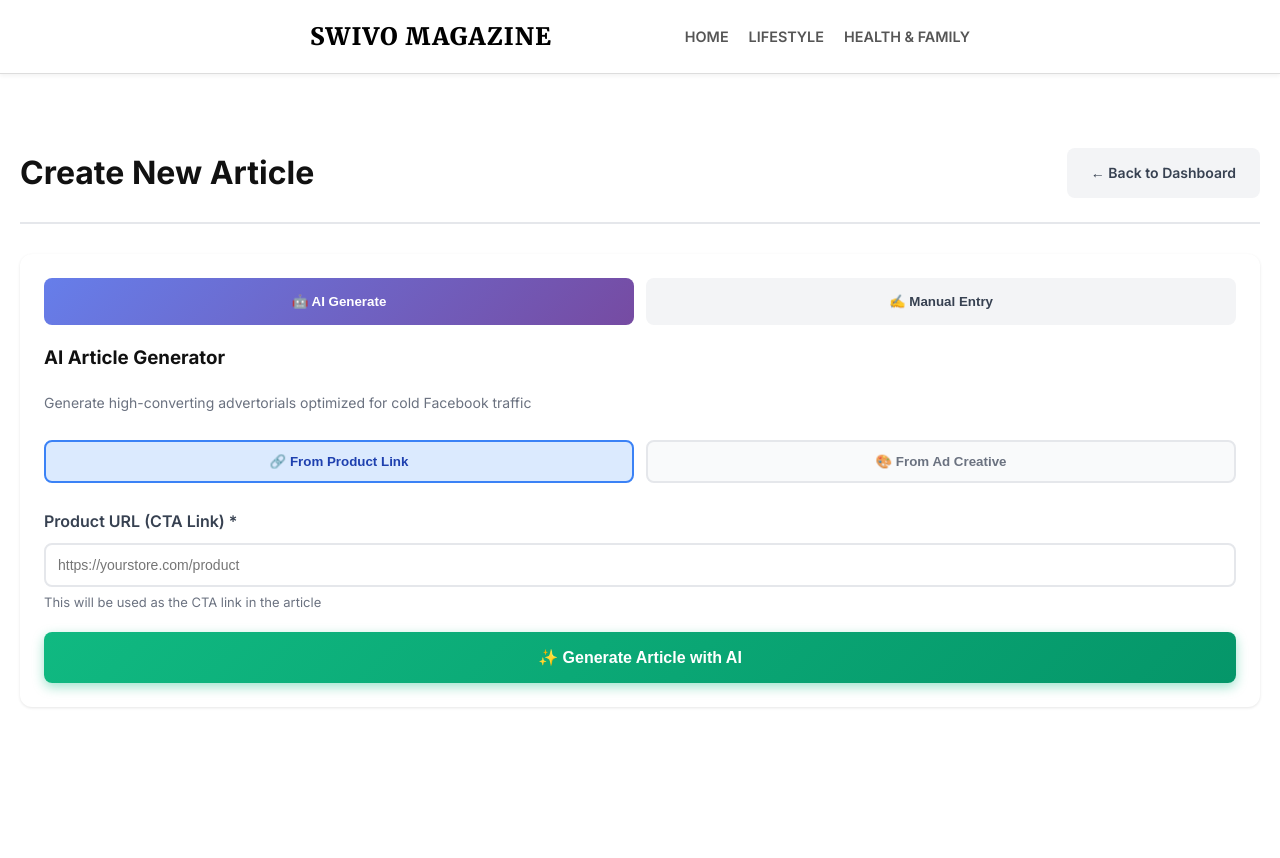
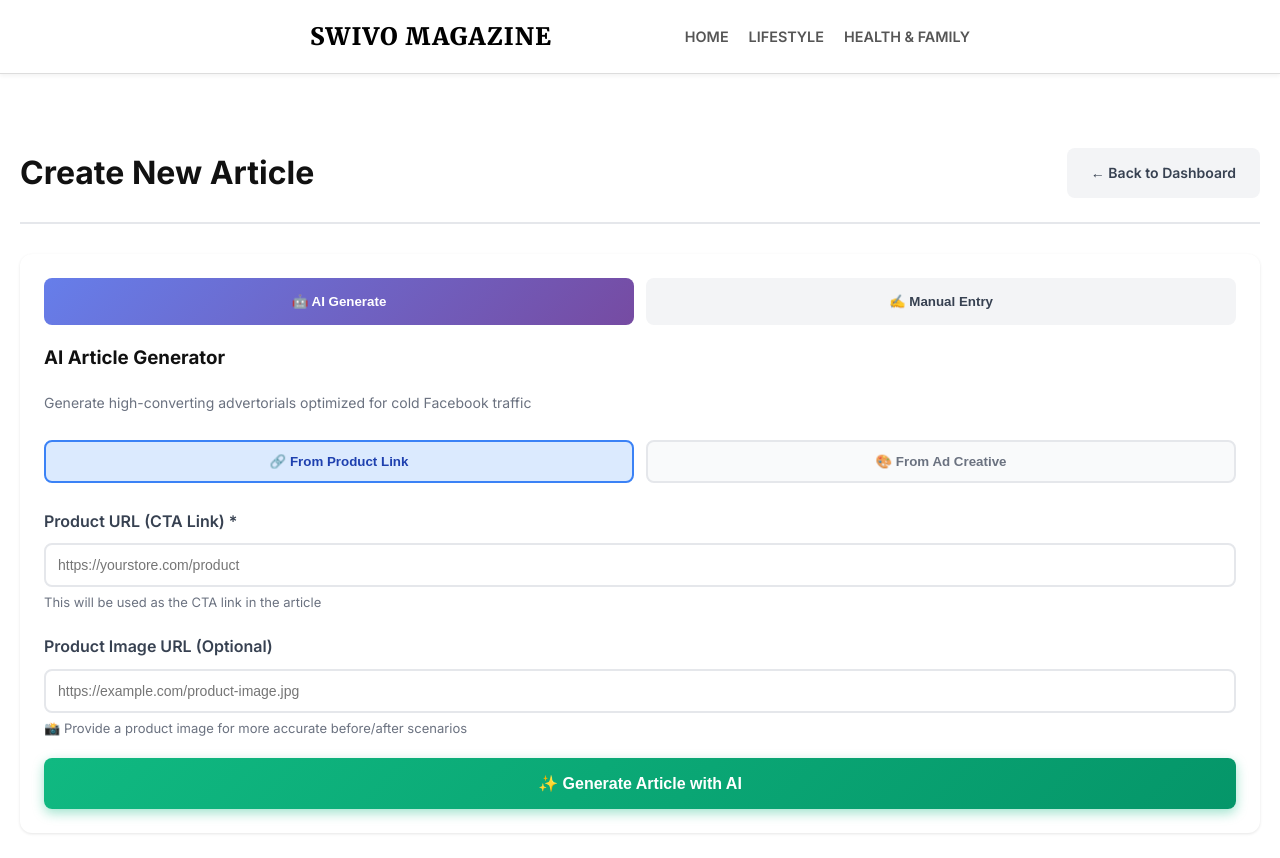
Before and after one commit to eduard-swivo/swivomagic-advertorials, a Next.js app: page /admin/new in a window 1280 px wide. Shown: the top 858 px of the page. Built offline with nearby package versions, Linux system fonts and the light colour scheme.

Commit message:
Added optional product image URL field with vision API support

```diff
--- a/app/admin/new/page.js
+++ b/app/admin/new/page.js
@@ -14,6 +14,7 @@ export default function NewArticle() {
 
     // AI inputs
     const [productUrl, setProductUrl] = useState('');
+    const [productImageUrl, setProductImageUrl] = useState(''); // Optional product image for better before/after
     const [imageFile, setImageFile] = useState(null);
     const [imagePreview, setImagePreview] = useState('');
     const [generatedImages, setGeneratedImages] = useState([]); // Store DALL-E images
@@ -70,6 +71,7 @@ export default function NewArticle() {
                 body: JSON.stringify({
                     mode: aiMode,
                     productUrl,
+                    productImageUrl: productImageUrl || null,
                     imageUrl: imagePreview || null
                 })
             });
@@ -320,6 +322,45 @@ export default function NewArticle() {
                             <small style={{ color: '#6b7280', fontSize: '13px' }}>
                                 This will be used as the CTA link in the article
                             </small>
+                        </div>
+
+                        {/* Optional Product Image URL */}
+                        <div style={{ marginBottom: '16px' }}>
+                            <label style={{ display: 'block', fontWeight: '600', marginBottom: '8px', color: '#374151' }}>
+                                Product Image URL (Optional)
+                            </label>
+                            <input
+                                type="url"
+                                value={productImageUrl}
+                                onChange={(e) => setProductImageUrl(e.target.value)}
+                                placeholder="https://example.com/product-image.jpg"
+                                style={{
+                                    width: '100%',
+                                    padding: '12px',
+                                    border: '2px solid #e5e7eb',
+                                    borderRadius: '8px',
+                                    fontSize: '14px'
+                                }}
+                            />
+                            <small style={{ color: '#6b7280', fontSize: '13px' }}>
+                                📸 Provide a product image for more accurate before/after scenarios
+                            </small>
+                            {productImageUrl && (
+                                <div style={{ marginTop: '12px' }}>
+                                    <img
+                                        src={productImageUrl}
+                                        alt="Product Preview"
+                                        style={{
+                                            maxWidth: '200px',
+                                            borderRadius: '8px',
+                                            border: '2px solid #e5e7eb'
+                                        }}
+                                        onError={(e) => {
+                                            e.target.style.display = 'none';
+                                        }}
+                                    />
+                                </div>
+                            )}
                         </div>
 
                         {/* Image Upload (Creative Mode) */}
--- a/app/api/generate-article/route.js
+++ b/app/api/generate-article/route.js
@@ -162,8 +162,14 @@ async function generateImage(prompt) {
 }
 
 // Generate article from product link
-async function generateFromProductLink(productUrl) {
+async function generateFromProductLink(productUrl, productImageUrl = null) {
     const productData = await scrapeProductPage(productUrl);
+
+    // Build the prompt with product image context if available
+    let promptAddition = '';
+    if (productImageUrl) {
+        promptAddition = `\n\nPRODUCT IMAGE PROVIDED: You have access to the actual product image. Use it to create more accurate image prompts that show the real product in before/after scenarios.`;
+    }
 
     const prompt = `Create a high-converting advertorial for this product:
 
@@ -172,7 +178,7 @@ PRODUCT INFO:
 - Title: ${productData.title}
 - Description: ${productData.description}
 - Price: ${productData.price}
-- Additional context: ${productData.bodyText.substring(0, 500)}
+- Additional context: ${productData.bodyText.substring(0, 500)}${promptAddition}
 
 Generate a complete advertorial with:
 
@@ -216,6 +222,7 @@ Generate a complete advertorial with:
    - Use dramatic lighting, close-ups, or before/after scenarios
    - IMPORTANT: If showing people, specify "Indian household" or "Indian family"
    - For before/after scenarios, reference the actual product: "${productData.title}"
+   ${productImageUrl ? '- You have seen the product image, so describe it accurately in the prompts' : ''}
    - Examples:
      * "dramatic close-up of Indian woman's shocked face looking at messy kitchen counter with ${productData.title} in foreground"
      * "split screen: left side shows cluttered Indian living room, right side shows same room pristine and organized with ${productData.title} visible"
@@ -252,12 +259,26 @@ Return ONLY valid JSON in this exact format:
   "image_prompts": ["prompt 1", "prompt 2"]
 }`;
 
+    // If product image is provided, use vision model
+    const messages = [
+        { role: "system", content: SYSTEM_PROMPT }
+    ];
+
+    if (productImageUrl) {
+        messages.push({
+            role: "user",
+            content: [
+                { type: "text", text: prompt },
+                { type: "image_url", image_url: { url: productImageUrl } }
+            ]
+        });
+    } else {
+        messages.push({ role: "user", content: prompt });
+    }
+
     const completion = await openai.chat.completions.create({
         model: "gpt-4o-mini",
-        messages: [
-            { role: "system", content: SYSTEM_PROMPT },
-            { role: "user", content: prompt }
-        ],
+        messages,
         temperature: 0.9,
         max_tokens: 3000,
         response_format: { type: "json_object" }
@@ -341,7 +362,7 @@ Generate the same JSON structure as before with headline, hook, story, benefits,
 // API Route Handler
 export async function POST(request) {
     try {
-        const { mode, productUrl, imageUrl } = await request.json();
+        const { mode, productUrl, productImageUrl, imageUrl } = await request.json();
 
         if (!productUrl) {
             return NextResponse.json(
@@ -353,7 +374,7 @@ export async function POST(request) {
         let articleData;
 
         if (mode === 'product') {
-            articleData = await generateFromProductLink(productUrl);
+            articleData = await generateFromProductLink(productUrl, productImageUrl);
         } else if (mode === 'creative') {
             if (!imageUrl) {
                 return NextResponse.json(
```
